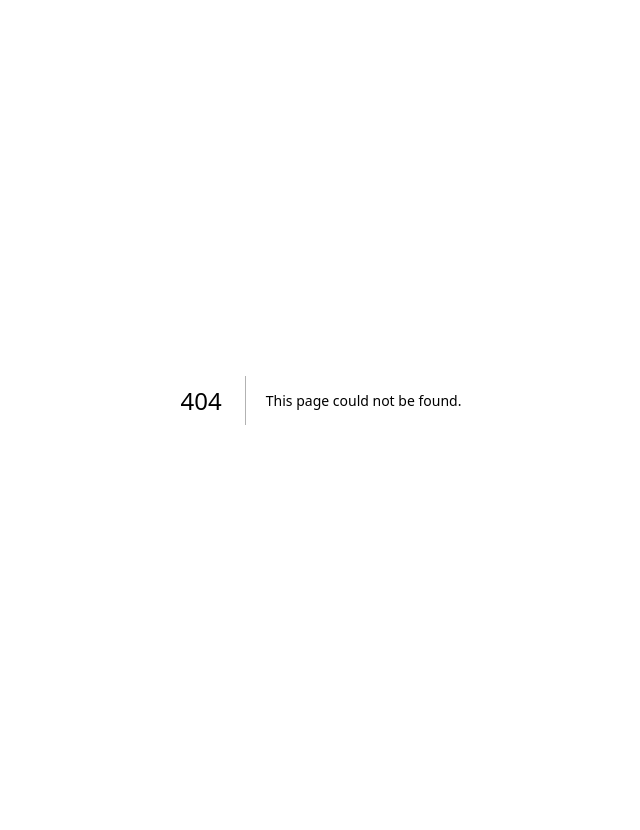
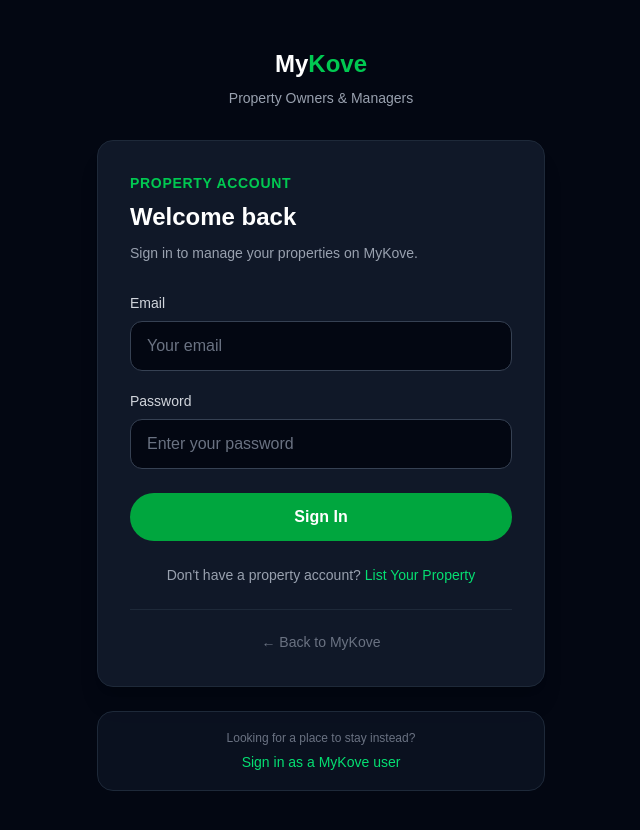
Before and after one commit to anoze209-art/my-kove, a Next.js app: page /app/property-owners/sign-in in a window 1280 px wide. Before the commit this address had no page. Shown: the top 830 px of the page, without its empty margins (319-959 px from the left). Before the commit the page ends 800 px from the top, so only its background shows below. Built offline with nearby package versions, Linux system fonts and the light colour scheme; no server answers.

Commit message:
Add Property Owner Sign-In page component

```diff
--- /dev/null
+++ b/app/app/property-owners/sign-in/page.tsx
@@ -0,0 +1,144 @@
+"use client";
+
+import { useState } from "react";
+import { useRouter } from "next/navigation";
+import Link from "next/link";
+import { supabase } from "@/lib/supabase";
+
+export default function PropertyOwnerSignIn() {
+  const router = useRouter();
+
+  const [email, setEmail] = useState("");
+  const [password, setPassword] = useState("");
+  const [error, setError] = useState("");
+  const [loading, setLoading] = useState(false);
+  async function handleSignIn(e: React.FormEvent) {
+    e.preventDefault();
+
+    setError("");
+    setLoading(true);
+
+    const { error: signInError } =
+      await supabase.auth.signInWithPassword({
+        email,
+        password,
+      });
+
+    setLoading(false);
+    if (signInError) {
+      setError(signInError.message);
+      return;
+    }
+    router.push("/property-owners/dashboard");
+    router.refresh();
+  }
+  return (
+    <main className="min-h-screen bg-gray-950 px-6 py-12 text-gray-100">
+      <div className="mx-auto w-full max-w-md">
+
+        <div className="mb-8 text-center">
+          <Link
+            href="/property-owners"
+            className="text-2xl font-bold text-white"
+          >
+            My<span className="text-green-500">Kove</span>
+          </Link>
+
+          <p className="mt-2 text-sm text-gray-400">
+            Property Owners & Managers
+          </p>
+        </div>
+
+        <form
+          onSubmit={handleSignIn}
+          className="rounded-2xl border border-gray-800 bg-gray-900 p-8 shadow-xl"
+        >
+          <div className="mb-7">
+            <p className="text-sm font-semibold uppercase tracking-wider text-green-500">
+              PROPERTY ACCOUNT
+            </p>
+
+            <h1 className="mt-2 text-2xl font-bold text-white">
+              Welcome back
+            </h1>
+
+            <p className="mt-2 text-sm leading-6 text-gray-400">
+              Sign in to manage your properties on MyKove.
+            </p>
+          </div>
+
+          {error && (
+            <div className="mb-5 rounded-xl border border-red-900 bg-red-950 p-3 text-sm text-red-300">
+              {error}
+            </div>
+          )}
+
+
+          <label className="mb-2 block text-sm font-medium text-gray-300">
+            Email
+          </label>
+
+          <input
+            type="email"
+            required
+            value={email}
+            onChange={(e) => setEmail(e.target.value)}
+            placeholder="Your email"
+            className="mb-5 w-full rounded-xl border border-gray-700 bg-gray-950 px-4 py-3 text-white placeholder:text-gray-500 outline-none transition focus:border-green-500"
+          />
+          <label className="mb-2 block text-sm font-medium text-gray-300">
+            Password
+          </label>
+
+          <input
+            type="password"
+            required
+            value={password}
+            onChange={(e) => setPassword(e.target.value)}
+            placeholder="Enter your password"
+            className="mb-6 w-full rounded-xl border border-gray-700 bg-gray-950 px-4 py-3 text-white placeholder:text-gray-500 outline-none transition focus:border-green-500"
+          />
+
+          <button
+            type="submit"
+            disabled={loading}
+            className="w-full rounded-full bg-green-600 px-6 py-3 font-semibold text-white transition hover:bg-green-500 disabled:cursor-not-allowed disabled:opacity-60"
+          >
+            {loading ? "Signing in..." : "Sign In"}
+          </button>
+
+          <p className="mt-6 text-center text-sm text-gray-400">
+            Don't have a property account?{" "}
+            <Link
+              href="/property-owners/sign-up"
+              className="font-medium text-green-400 hover:text-green-300 hover:underline"
+            >
+              List Your Property
+            </Link>
+          </p>
+
+          <div className="mt-6 border-t border-gray-800 pt-5 text-center">
+            <Link
+              href="/"
+              className="text-sm text-gray-500 transition hover:text-gray-300"
+            >
+              ← Back to MyKove
+            </Link>
+          </div>
+        </form>
+        <div className="mt-6 rounded-2xl border border-gray-800 bg-gray-900/60 p-4 text-center">
+          <p className="text-xs leading-5 text-gray-500">
+            Looking for a place to stay instead?
+          </p>
+
+          <Link
+            href="/sign-in"
+            className="mt-1 inline-block text-sm font-medium text-green-400 hover:text-green-300"
+          >
+            Sign in as a MyKove user
+          </Link>
+        </div>
+      </div>
+    </main>
+  );
+}
```
